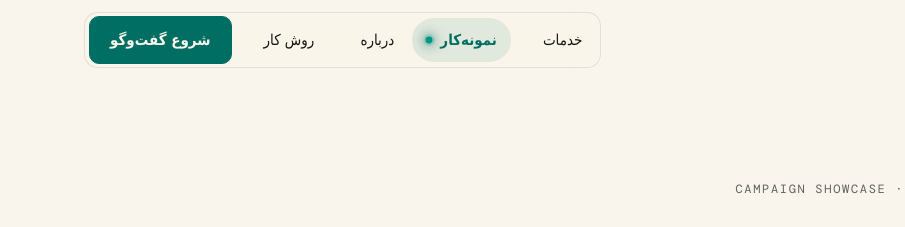
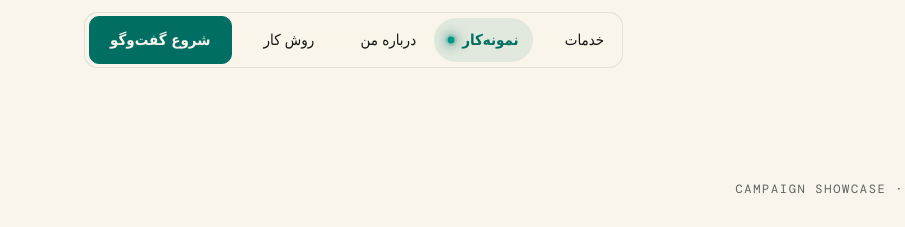
Before and after one commit to alirezaMohrezi/dots-agency, a plain HTML site: page work-coldbrew.html in a window 1280 px wide. Shown: the top 227 px of the page, 0-905 px from the left. Drawn offline with nearby package versions, Linux system fonts and the light colour scheme; a web font is replaced by a local one.

Commit message:
Rename About label to درباره من

```diff
--- a/work-coldbrew.html
+++ b/work-coldbrew.html
@@ -1001,7 +1001,7 @@ body.intro-on .top{opacity:0}
   <div class="wrap">
     <a class="chip" href="index.html#hero" aria-label="DOT’s، صفحه‌ی اصلی" translate="no"><svg viewBox="0 0 3 3" aria-hidden="true"><path d="M1 0H3V2A1 1 0 0 0 2 3H1A1 1 0 0 0 0 2V1A1 1 0 0 0 1 0Z"/></svg><span class="word">DOT’s</span></a>
     <nav class="navpill" aria-label="منوی اصلی">
-      <a class="navlink" href="capabilities.html">خدمات</a><a class="navlink" href="work.html" aria-current="page">نمونه‌کار</a><a class="navlink" href="about.html">درباره</a><a class="navlink" href="approach.html">روش کار</a>
+      <a class="navlink" href="capabilities.html">خدمات</a><a class="navlink" href="work.html" aria-current="page">نمونه‌کار</a><a class="navlink" href="about.html">درباره من</a><a class="navlink" href="approach.html">روش کار</a>
       <button type="button" class="menu-toggle" id="menuBtn" aria-expanded="false" aria-controls="bsheet"><span class="bars" aria-hidden="true"></span>منو</button>
       <a class="btn btn-primary btn-sm cta" href="#contact">شروع گفت‌وگو</a>
     </nav>
@@ -1011,7 +1011,7 @@ body.intro-on .top{opacity:0}
 <div class="bsheet" id="bsheet" role="dialog" aria-modal="true" aria-label="منو" hidden>
   <div class="grab" aria-hidden="true"></div>
   <div class="sh-title"><b>کجا برویم؟</b><button type="button" class="x glass" id="menuClose" aria-label="بستن منو">×</button></div>
-  <a class="row" href="capabilities.html"><span class="num" aria-hidden="true">۰۱</span><span><b>خدمات</b><small>WHAT WE DO</small></span><span class="chev" aria-hidden="true">←</span></a><a class="row" href="work.html" aria-current="page"><span class="num" aria-hidden="true">۰۲</span><span><b>نمونه‌کار</b><small>OUR WORK</small></span><span class="chev" aria-hidden="true">←</span></a><a class="row" href="about.html"><span class="num" aria-hidden="true">۰۳</span><span><b>درباره</b><small>ABOUT</small></span><span class="chev" aria-hidden="true">←</span></a><a class="row" href="approach.html"><span class="num" aria-hidden="true">۰۴</span><span><b>روش کار</b><small>HOW WE WORK</small></span><span class="chev" aria-hidden="true">←</span></a><a class="row" href="#contact"><span class="num" aria-hidden="true">۰۵</span><span><b>تماس</b><small>CONTACT</small></span><span class="chev" aria-hidden="true">←</span></a>
+  <a class="row" href="capabilities.html"><span class="num" aria-hidden="true">۰۱</span><span><b>خدمات</b><small>WHAT WE DO</small></span><span class="chev" aria-hidden="true">←</span></a><a class="row" href="work.html" aria-current="page"><span class="num" aria-hidden="true">۰۲</span><span><b>نمونه‌کار</b><small>OUR WORK</small></span><span class="chev" aria-hidden="true">←</span></a><a class="row" href="about.html"><span class="num" aria-hidden="true">۰۳</span><span><b>درباره من</b><small>ABOUT</small></span><span class="chev" aria-hidden="true">←</span></a><a class="row" href="approach.html"><span class="num" aria-hidden="true">۰۴</span><span><b>روش کار</b><small>HOW WE WORK</small></span><span class="chev" aria-hidden="true">←</span></a><a class="row" href="#contact"><span class="num" aria-hidden="true">۰۵</span><span><b>تماس</b><small>CONTACT</small></span><span class="chev" aria-hidden="true">←</span></a>
   <div class="acts"><a class="btn btn-primary" href="#contact">شروع گفت‌وگو</a><a class="btn" href="tel:+989132289608">تماس تلفنی</a></div>
 </div>
 <div class="bar-pill" id="mbar" role="region" aria-label="اقدام سریع"><a class="btn btn-primary" href="#contact">شروع گفت‌وگو</a><a class="btn" href="tel:+989132289608">تماس تلفنی</a></div>
@@ -1081,7 +1081,7 @@ body.intro-on .top{opacity:0}
     </div>
     <footer class="foot">
       <a class="lockup" href="index.html#hero" aria-label="DOT’s، صفحه‌ی اصلی" translate="no"><svg viewBox="0 0 3 3" aria-hidden="true"><path d="M1 0H3V2A1 1 0 0 0 2 3H1A1 1 0 0 0 0 2V1A1 1 0 0 0 1 0Z"/></svg><span><span class="w">DOT’s</span><span class="n">علیرضا محرزی</span></span></a>
-      <nav aria-label="پیوندهای پایین صفحه"><a href="capabilities.html">خدمات</a><a href="work.html">نمونه‌کار</a><a href="about.html">درباره</a><a href="approach.html">روش کار</a><a href="#contact">تماس</a></nav>
+      <nav aria-label="پیوندهای پایین صفحه"><a href="capabilities.html">خدمات</a><a href="work.html">نمونه‌کار</a><a href="about.html">درباره من</a><a href="approach.html">روش کار</a><a href="#contact">تماس</a></nav>
       <p class="mono"><span>© 2026 DOT’S · Isfahan</span><span>0913 228 9608 · alireza.mohrezi1991@gmail.com</span></p>
     </footer>
   </div>
```
